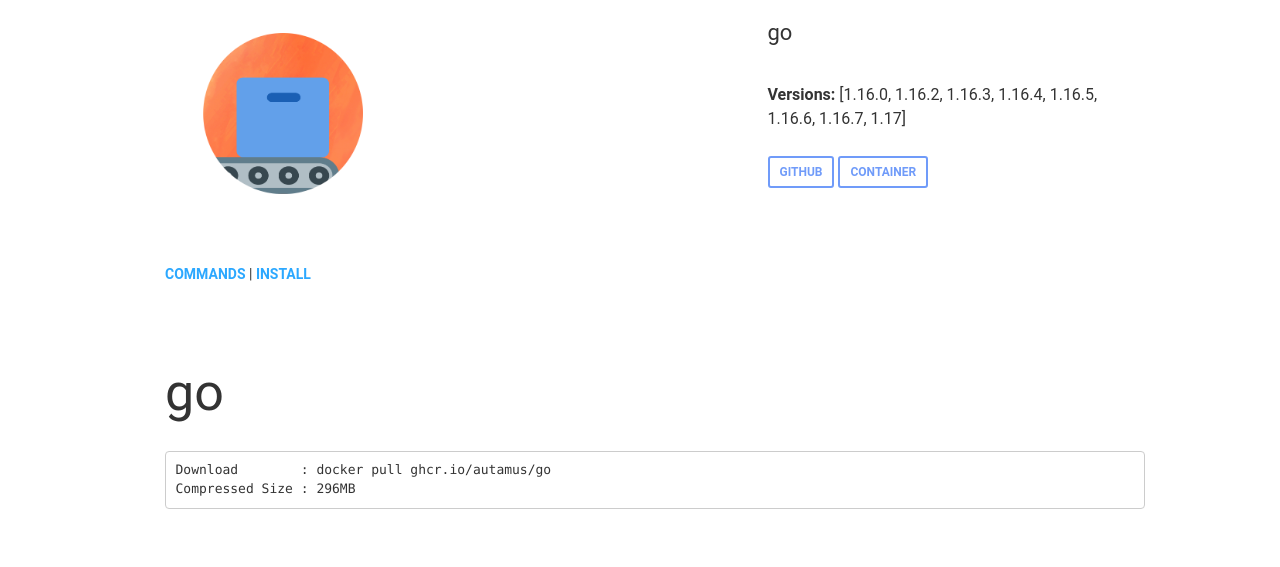
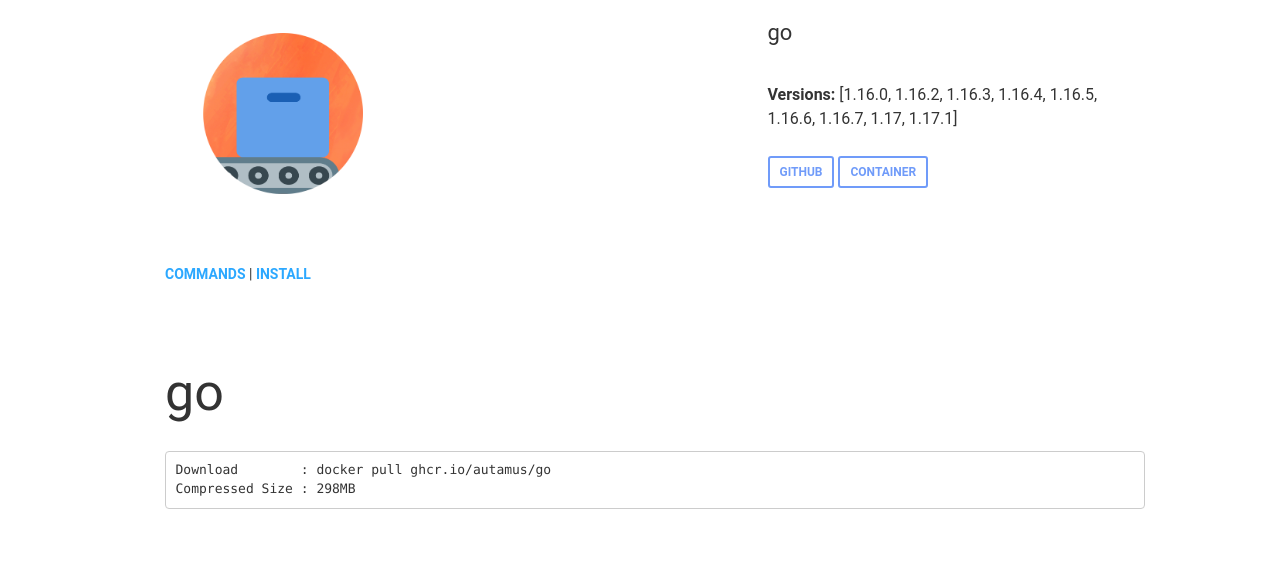
Before and after one commit to autamus/registry, a Jekyll site: the page built from _library/go.md, in a window 1280 px wide. Shown: the part 142-709 px from the top of the page. Built offline with Jekyll 4.4.1, drawn with Linux system fonts in a browser that asks for light colours; nearby versions of some CDN libraries.

Commit message:
Update go to 1.17.1 at 2021-09-21 21:12:21.514474958 +0000 UTC m=+6.157468413

````diff
--- a/_library/go.md
+++ b/_library/go.md
@@ -11,8 +11,9 @@
 - 1.16.6
 - 1.16.7
 - "1.17"
-updated_at: 2021-09-08T17:03:31.597413106Z
-size: 296MB
+- 1.17.1
+updated_at: 2021-09-21T21:12:20.439621479Z
+size: 298MB
 description: The golang compiler and build environment
 container_url: https://github.com/orgs/autamus/packages/container/package/go
 
@@ -20,7 +21,7 @@
 # go
 ```bash
 Download        : docker pull ghcr.io/autamus/go
-Compressed Size : 296MB
+Compressed Size : 298MB
 ```
 
 ## Description
````
